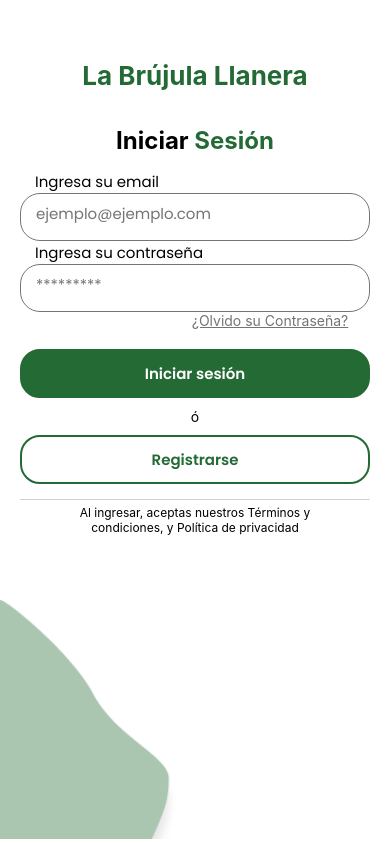
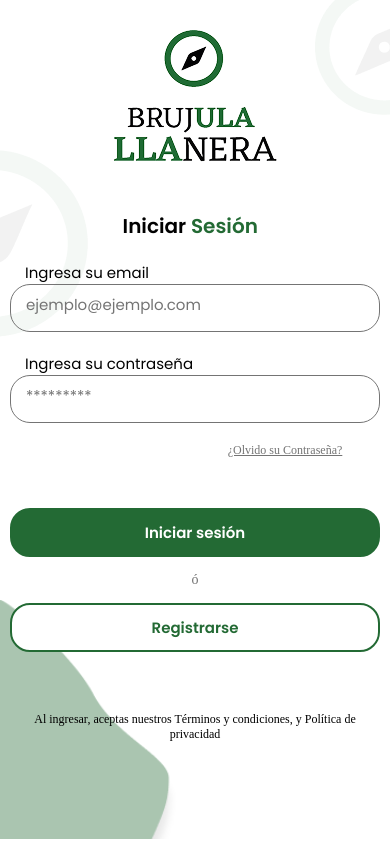
Before and after one commit to chrisfalla/Frontend_La_Brujula_Llanera, a React Native app: screen /Login in a window 390 px wide. Built offline with nearby package versions, Linux system fonts and the light colour scheme.

Commit message:
Implementation UI LoginScreen

```diff
--- a/src/presentation/screens/Login/LoginScreen.js
+++ b/src/presentation/screens/Login/LoginScreen.js
@@ -1,8 +1,9 @@
 import React, { useState } from 'react';
-import { View, Text, StyleSheet, TouchableOpacity, ScrollView } from 'react-native';
+import { View, Text, StyleSheet, TouchableOpacity, ScrollView, Image, StatusBar, SafeAreaView } from 'react-native';
 import CustomInputText from '../../components/CustomInput/CustomInputText';
 import CustomButton from '../../components/CustomButton/CustomButton';
 import CustomDecoration from '../../components/CustomDecoration/CustomDecoration';
+import { GlobalStyles, Colors, TextStyles } from '../../styles/styles';
 
 const LoginScreen = ({ navigation }) => {
     const [formData, setFormData] = useState({
@@ -33,17 +34,29 @@ const LoginScreen = ({ navigation }) => {
 
 
     return (
-        <View style={styles.container}>
+        <SafeAreaView style={styles.container}>
+        <StatusBar
+                barStyle="dark-content"  // Para iconos oscuros en fondo claro
+                backgroundColor="#ffffff" // Fondo blanco para Android
+                translucent={false}      // No translúcido para evitar superposiciones
+            />
             <ScrollView contentContainerStyle={styles.scrollContainer} showsVerticalScrollIndicator={false}>
-                <Text style={styles.logoText}>La Brújula Llanera</Text>
-                <Text style={styles.title}>Iniciar <Text style={styles.title2}>Sesión</Text></Text>
+                <Image style={styles.logoLeft}
+                    source={require('../../../shared/assets/logoLeft.png')} />
+                <Image style={styles.logoRight}
+                    source={require('../../../shared/assets/logoRigth.png')} />
+                <Image style={styles.img}
+                    source={require('../../../shared/assets/MainLogo.png')} />
+
+                <Text style={styles.title}>Iniciar <Text style={styles.titleText}>Sesión </Text> </Text>
                 <View style={styles.formContainer}>
-                    <CustomInputText
+                    <CustomInputText style={styles.input}
                         LabelText={'Ingresa su email'}
                         PlaceholderText={'ejemplo@ejemplo.com'}
                         HasError={errors.email}
                     />
                     <CustomInputText
+                        style={styles.input}
                         LabelText={'Ingresa su contraseña'}
                         PlaceholderText={'*********'}
                         IsPassword={true}
@@ -52,18 +65,20 @@ const LoginScreen = ({ navigation }) => {
                     <TouchableOpacity onPress={handleForgotPassword}>
                         <Text style={styles.forgotPassword}>¿Olvido su Contraseña?</Text>
                     </TouchableOpacity>
-                    <CustomButton titletext='Iniciar sesión'
+
+                    <CustomButton style={styles.buttonOne}
+                    titletext='Iniciar sesión'
                     onPress={handleLogin}
                     type="Primary"
                     size="Big"
                     />
-                    <Text>ó</Text>
-                    <CustomButton
+                    <Text style={styles.separator}>ó</Text>
+                    <CustomButton style={styles.buttonTwo}
                     titletext='Registrarse'
                     onPress={handleRegister}
                     type="Secondary"
                     size="Big"/>
-                    <View style={styles.divider} />
+
                 </View>
                 <View style={styles.footerContainer}>
                     <Text style={styles.footer}>
@@ -71,11 +86,11 @@ const LoginScreen = ({ navigation }) => {
                     </Text>
                 </View>
                 <CustomDecoration
-                type='Left'
+                type='Left' styles={styles.divider}
                 />
             </ScrollView>
 
-        </View>
+        </SafeAreaView>
     );
 };
 
@@ -87,57 +102,83 @@ const styles = StyleSheet.create({
     scrollContainer: {
         flexGrow: 1,
         alignItems: 'center',
-        padding: 10,
+
+    },
+    logoRight:{
+        position: 'absolute',
+        right: 0,
+        top: 0,
+        zIndex: 1,
     },
 
-    title: {
-        fontSize: 24,
-        fontWeight: 'bold',
-        margin: 15,
-    },
-    title2: {
-        fontSize: 24,
-        fontWeight: 'bold',
-        margin: 0,
-        color: '#236A34',
+    logoLeft:{
+        position: 'absolute',
+        marginVertical: 150,
+        left: 0,
+        top: 0,
     },
 
+    img:{
+        width: 164,
+        height: 151,
+        marginTop: 30,
+        marginBottom: 30,
+    },
+    title:{
+        color: Colors.Black,
+        ...TextStyles.PoppinsSemibold20,
+        textAlign: 'center',
+    },
+    titleText:{
+      color: Colors.ColorPrimary,
+      ...TextStyles.PoppinsSemibold20
+    },
     formContainer: {
         width: "100%",
         alignItems: "center",
         paddingHorizontal: 10,
+        marginTop: 20,
+        fontSize: 12,
+    },
+    input: {
+        marginBottom: 20,
     },
     forgotPassword: {
-        color: "#747474",
-        marginLeft: 150,
-        marginBottom: 10,
+        color: Colors.DarkGray,
+        fontFamily: 'Poppins',
+        fontSize: 12,
+        left: 90,
+        marginBottom: 0,
         textDecorationLine: "underline",
     },
-
+    buttonOne: {
+        marginTop: 50,
+        marginBottom: 10,
+    },
+    buttonTwo: {
+        marginTop: 10,
+        marginBottom: 10,
+    },
+    separator: {
+        color: Colors.DarkGray,
+        fontFamily: 'Poppins',
+        fontSize: 14,
+        marginBottom: 5,
+        marginTop: 5,
+        textAlign: 'center',
+    },
     footerContainer: {
-
-        marginBottom:20,
-        width: '80%',
+        width: '90%',
+        marginTop: 50,
+        marginBottom: 50,
     },
     footer: {
         textAlign: 'center',
+        fontFamily: 'Poppins',
         fontSize: 12,
+        color: Colors.Black,
     },
-    divider: {
-        width: '100%',
-        height: 1,
-        backgroundColor: '#CFCFCF',
-        marginVertical: 5,
-        borderRadius: 1,
-      },
-    logoText: {
-        fontSize: 26,
-        fontWeight: 'bold',
-        color: '#236A34',
-        marginTop: 50,
-        marginBottom: 20,
-        textAlign: 'center'
-    },
+
 });
 
 export default LoginScreen;
```
Also changed, not shown: src/shared/assets/logoLeft.png (added), src/shared/assets/logoRigth.png (added).
